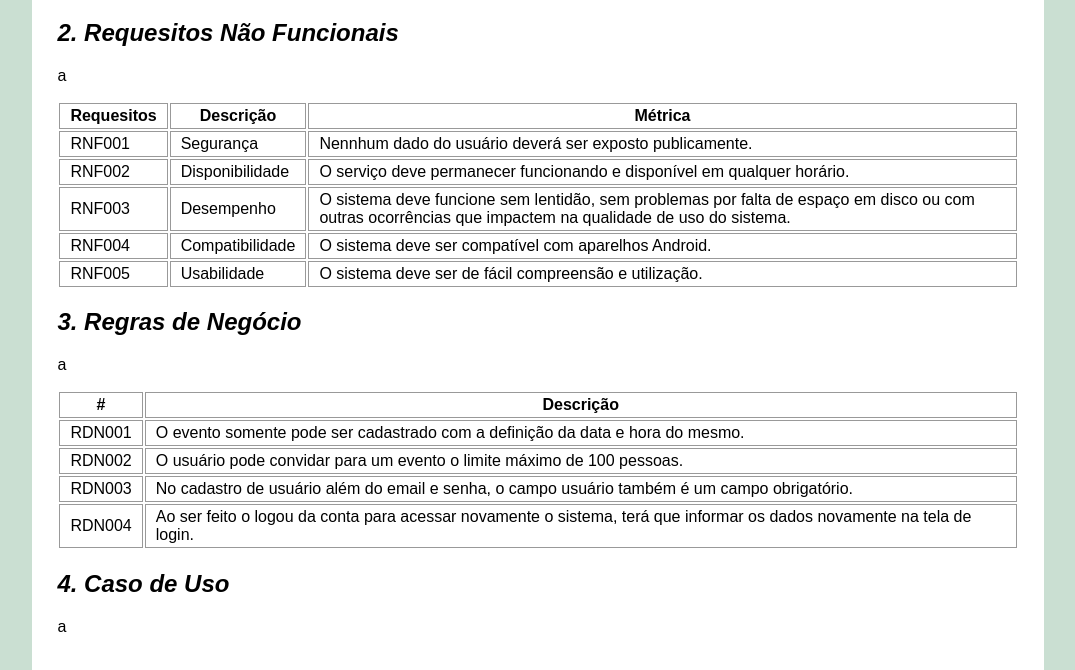
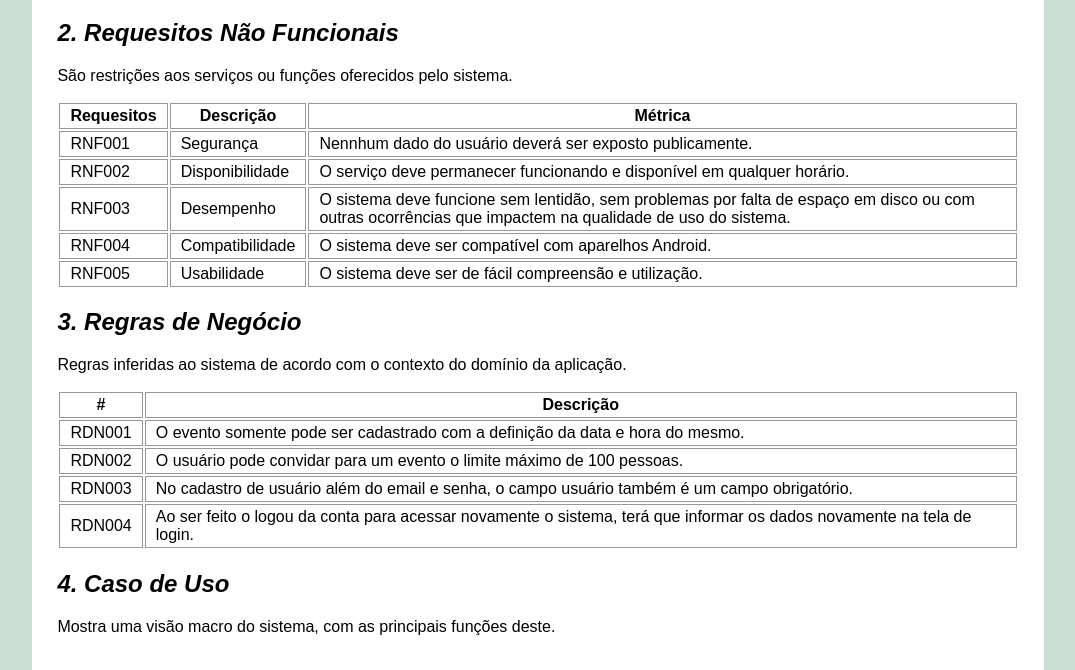
Before and after one commit to NandaPL/DigiAgenda, a plain HTML site: page doc/requesitos/index.html in a window 1280 px wide. Shown: the part 1007-1677 px from the top of the page, without its empty margins (102-1177 px from the left). Drawn offline with Linux system fonts and the light colour scheme.

Commit message:
fix texto doc

```diff
--- a/doc/requesitos/index.html
+++ b/doc/requesitos/index.html
@@ -24,7 +24,7 @@
             </p>
             <hr/>
             <h2>1. Requesitos Funcionais</h2>
-            <p>a</p>
+            <p>Requisitos funcionais é tudo aquilo que o sistema deve fornecer.</p>
             <div class="table-resposive">
                 <div class="divTable">
                     <table class="divTableBody">
@@ -142,7 +142,7 @@
                 </div>
             </div>
             <h2>2. Requesitos Não Funcionais</h2>
-            <p>a</p>
+            <p>São restrições aos serviços ou funções oferecidos pelo sistema.</p>
             <div class="table-resposive">
                 <div class="divTable">
                     <table class="divTableBody">
@@ -180,7 +180,7 @@
                 </div>
             </div>
             <h2>3. Regras de Negócio</h2>
-            <p>a</p>
+            <p>Regras inferidas ao sistema de acordo com o contexto do domínio da aplicação.</p>
             <div class="table-resposive">
                 <div class="divTable">
                     <table class="divTableBody">
@@ -210,7 +210,7 @@
                 </div>
             </div>
             <h2>4. Caso de Uso</h2>
-            <p>a</p>
+            <p>Mostra uma visão macro do sistema, com as principais funções deste.</p>
             <img src="../image/caso-uso.png">
             <h2>4.1 Atores</h2>
             <p>
@@ -219,7 +219,7 @@
                 permitido.
             </p>
             <h2>5. Cronograma</h2>
-            <p>a</p>
+            <p>Cronograma de desenvolvimento do sistema da DigiAgenda.</p>
             <img src="../image/cronograma.png">
         </div>
     </main>
```
